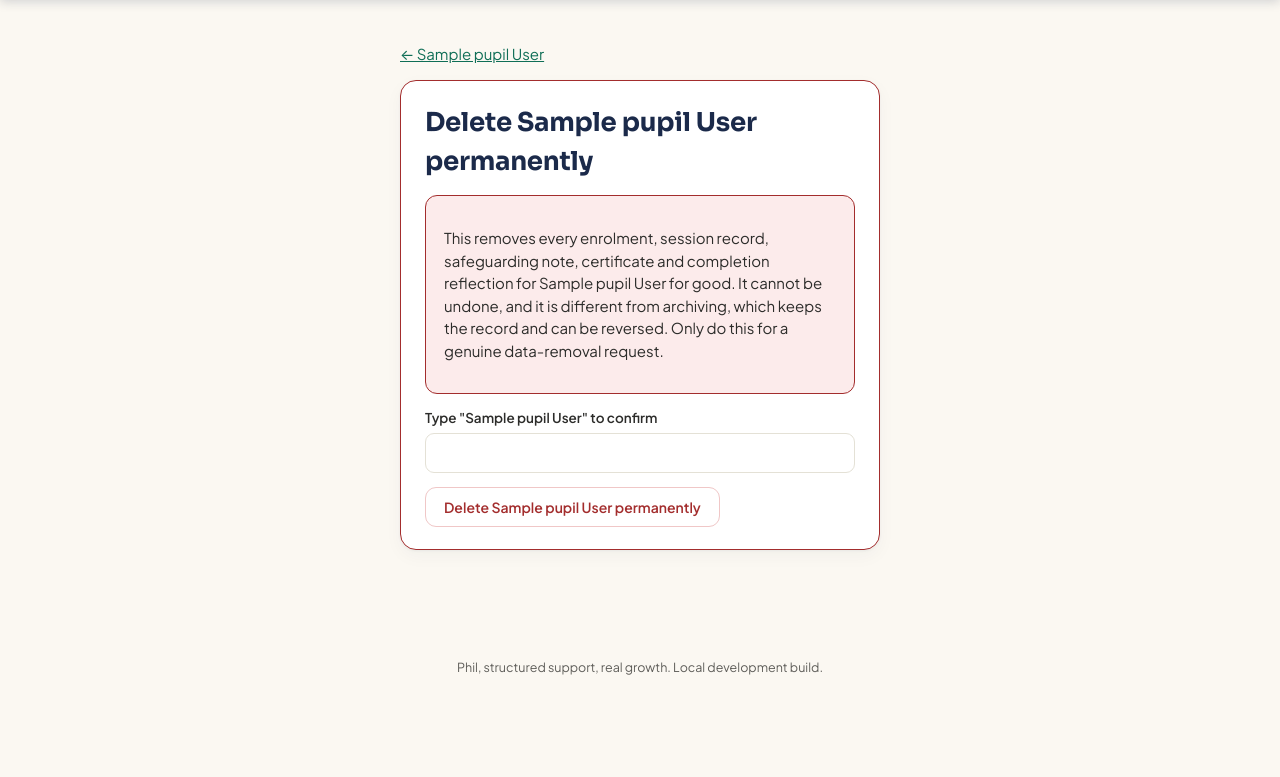
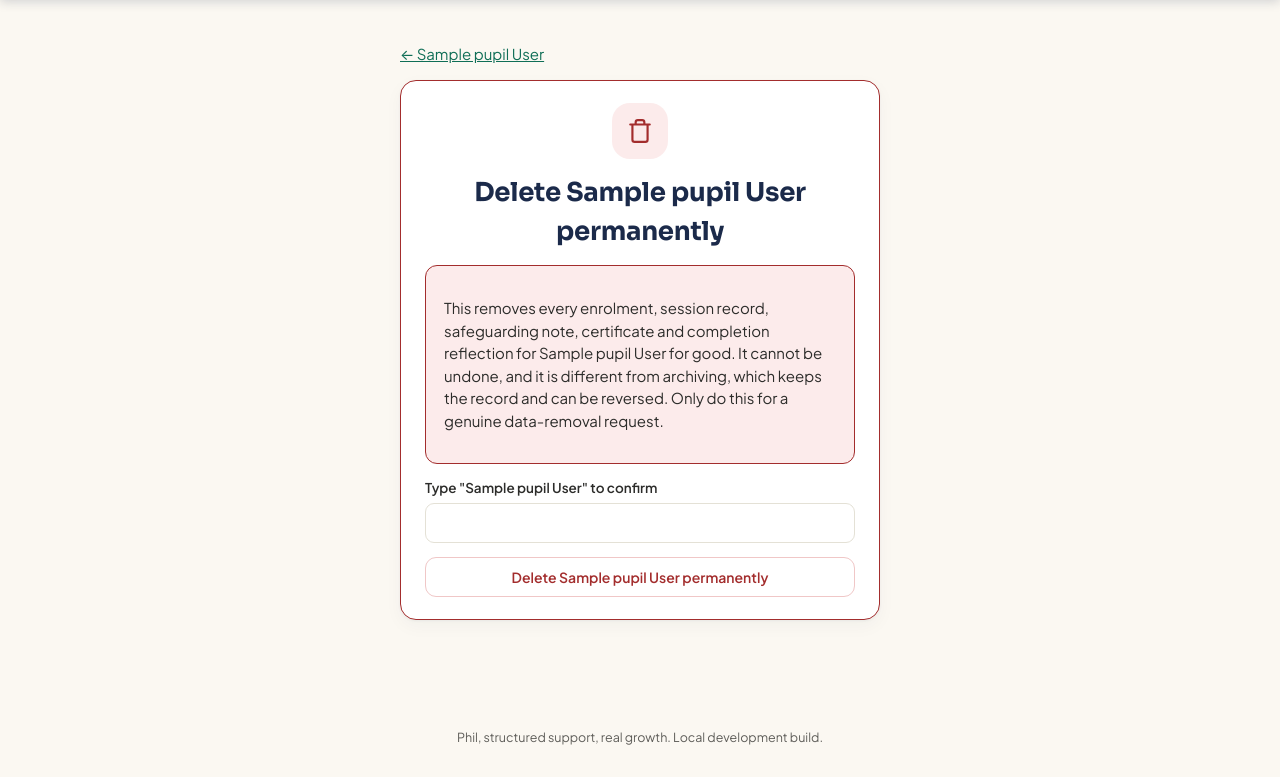
Before and after one commit to Alexandersocrates-dev/phil-app, a Python web app: template templates/pupil_delete_confirm.html in a window 1280 px wide. Shown: the part 57-834 px from the top of the page. Before the commit the page ends 732 px from the top, so only its background shows below. Run offline with Jinja, Linux system fonts and the light colour scheme; the template is opened without the code that fills it: most values are stand-ins (such as "Sample title", 1, 10 or a date in 2020).

Commit message:
Update pupil_delete_confirm.html

```diff
--- a/templates/pupil_delete_confirm.html
+++ b/templates/pupil_delete_confirm.html
@@ -1,21 +1,23 @@
 {% extends "base.html" %}
+{% from "_icons.html" import icon_trash %}
 {% block title %}Delete {{ pupil.forename }} {{ pupil.surname }} - Phil{% endblock %}
 {% block wrapclass %}narrow{% endblock %}
 {% block content %}
 <p><a href="/mentor/pupils/{{ pupil.id }}">&larr; {{ pupil.forename }} {{ pupil.surname }}</a></p>
-<div class="card" style="border-color:var(--red);">
+<div class="card" style="border-color:var(--red); text-align:center;">
+  <div class="icon-badge" style="background:var(--red-light);">{{ icon_trash(color='var(--red)') }}</div>
   <h1>Delete {{ pupil.forename }} {{ pupil.surname }} permanently</h1>
-  <div class="safeguard-box safeguard-flagged">
+  <div class="safeguard-box safeguard-flagged" style="text-align:left;">
     <p>This removes every enrolment, session record, safeguarding note, certificate and completion reflection
       for {{ pupil.forename }} {{ pupil.surname }} for good. It cannot be undone, and it is different from
       archiving, which keeps the record and can be reversed. Only do this for a genuine data-removal request.</p>
   </div>
-  <form method="post" action="/admin/pupils/{{ pupil.id }}/delete">
+  <form method="post" action="/admin/pupils/{{ pupil.id }}/delete" style="text-align:left;">
     <div class="field">
-      <label>Type "{{ pupil.forename }} {{ pupil.surname }}" to confirm</label>
-      <input type="text" name="confirm_name" autocomplete="off" required>
+      <label for="confirm_name">Type "{{ pupil.forename }} {{ pupil.surname }}" to confirm</label>
+      <input type="text" id="confirm_name" name="confirm_name" autocomplete="off" required>
     </div>
-    <button class="btn btn-red" type="submit"
+    <button class="btn btn-red" type="submit" style="width:100%;"
       onclick="return confirm('Delete {{ pupil.forename }} {{ pupil.surname }} permanently? This cannot be undone.')">
       Delete {{ pupil.forename }} {{ pupil.surname }} permanently
     </button>
```
